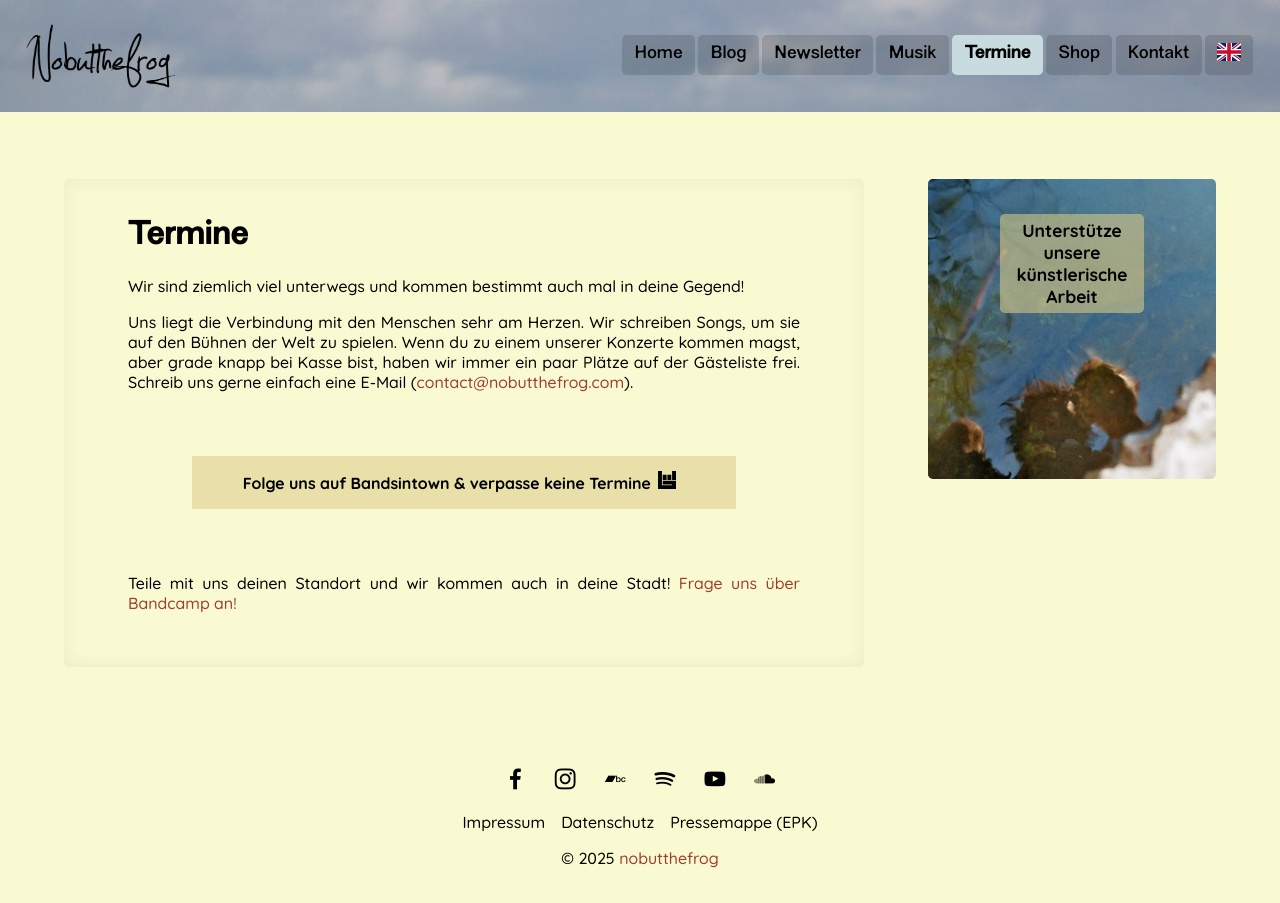
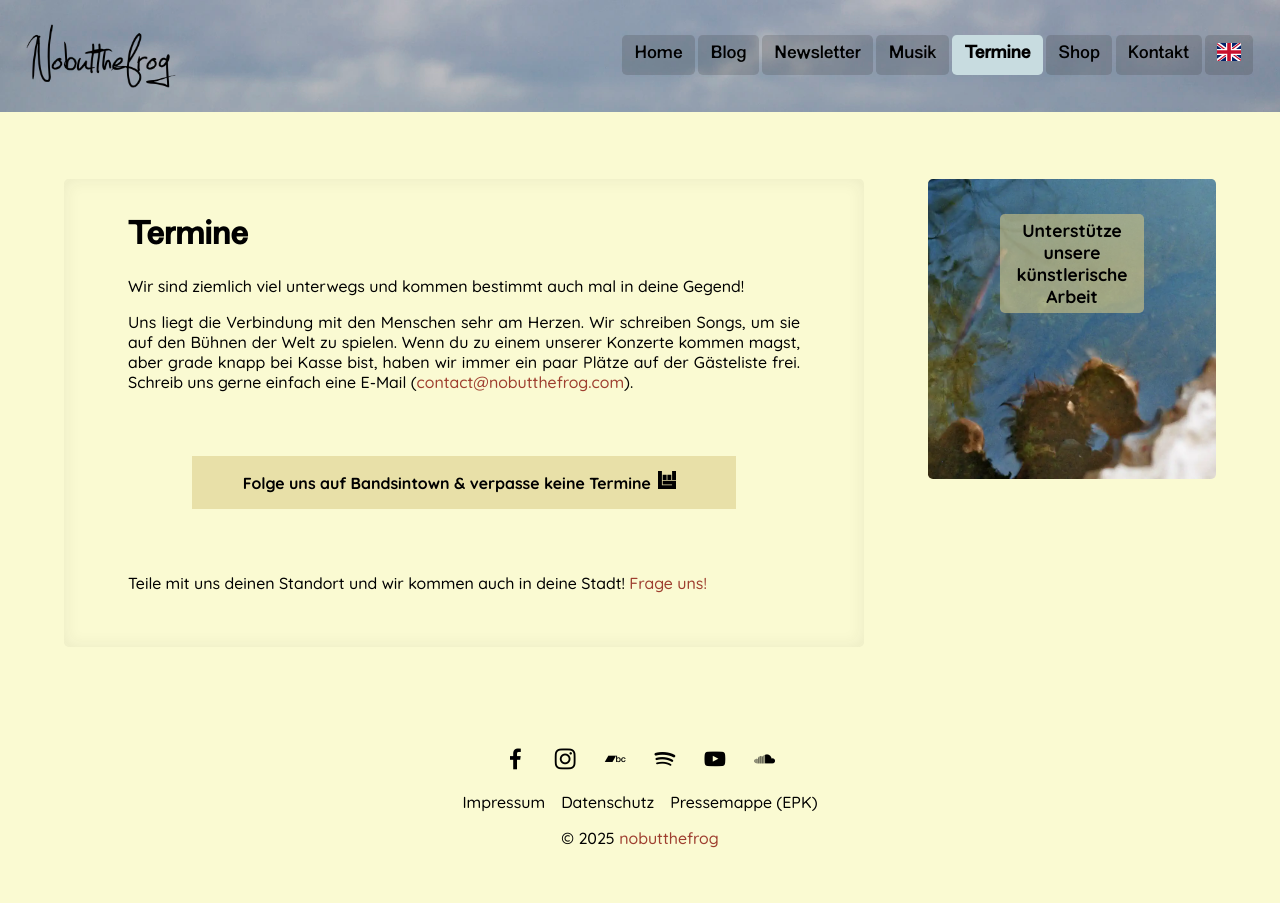
Before and after one commit to chrisongthb/nobutthefrog-com, a Jekyll site: the page built from source/termine.md, in a window 1280 px wide. Built offline with Jekyll 4.4.1, drawn with Linux system fonts in a browser that asks for light colours; a script that is not in the unit is left out.

Commit message:
Fix content

```diff
--- a/source/termine.md
+++ b/source/termine.md
@@ -14,7 +14,7 @@ path_to_other_lang: 'en/dates/'
           <p id="main-content-button-text">Folge uns auf Bandsintown & verpasse keine Termine <svg style="margin: -1px 6px 0px 0px; height: 18px;" xmlns="http://www.w3.org/2000/svg" width="24" height="24" viewBox="0 0 24 24"><path fill="#000000" fill-rule="evenodd" d="M18.783 0H24v12h-5.217V0zm-6.261 5h5.217v7h-5.217V5zM6.26 5h5.217v7H6.261V5zM24 24H0V0h5.217v19h13.566v-1H6.26v-5H24v11z"></path></svg></p>
         </a>
       </div>
-      <p>Teile mit uns deinen Standort und wir kommen auch in deine Stadt! <a target="_blank" href="https://www.bandsintown.com/de/artist-subscribe/15570251-nobutthefrog??play-my-city=true&utm_campaign=play_my_city&utm_medium=web&utm_source=website">Frage uns über Bandcamp an!</a></p>
+      <p>Teile mit uns deinen Standort und wir kommen auch in deine Stadt! <a target="_blank" href="https://www.bandsintown.com/de/artist-subscribe/15570251-nobutthefrog??play-my-city=true&utm_campaign=play_my_city&utm_medium=web&utm_source=website">Frage uns!</a></p>
       <br>
 
       <style>
```
Also changed, not shown: other parts of source/termine.md (+1 -1 lines).
